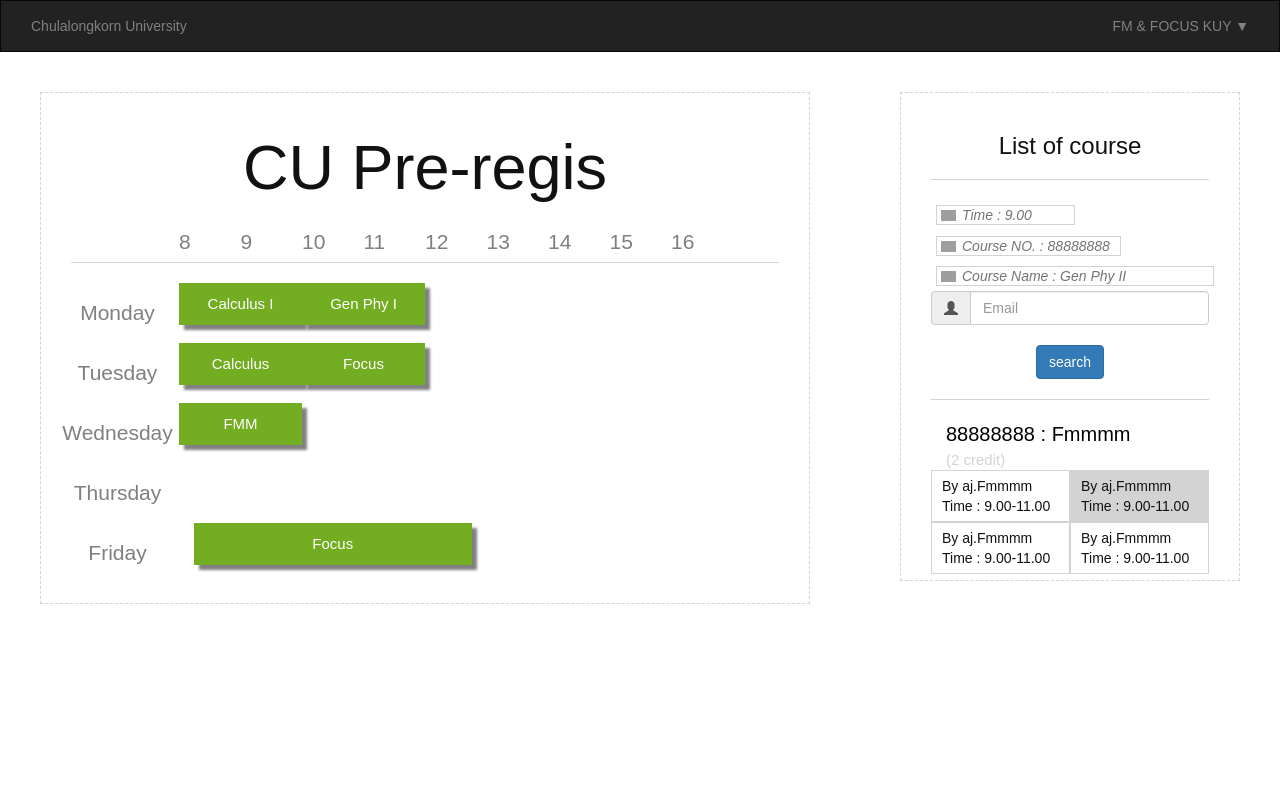
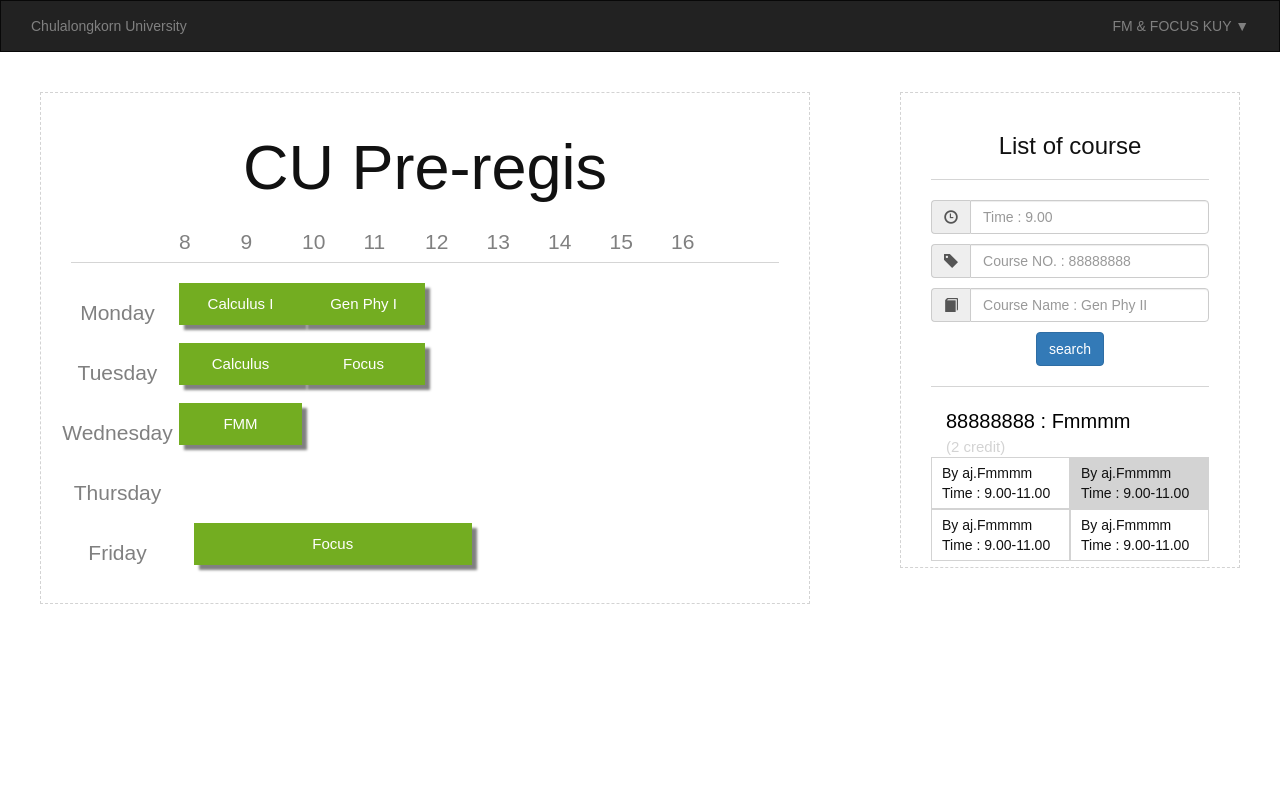
Before and after one commit to kritkrm/Database_Project-1, a React (Create React App) app in the folder preregis/: page / in a window 1280 px wide. Shown: the top 800 px of the page. Built offline with nearby package versions, Linux system fonts and the light colour scheme; grey boxes are pictures that could not be loaded.

Commit message:
change search bars

```diff
--- a/preregis/src/container/search_panel.js
+++ b/preregis/src/container/search_panel.js
@@ -8,20 +8,23 @@ class SearchPanel extends Component {
                     <h3>List of course</h3>
                     <hr/>
 
-                    <input type="text" className="form-control" className="col-sm-6 search searchTime" placeholder="Time : 9.00" aria-describedby="basic-addon1" />
-                    <div className="col-sm-12" />
-                    <input type="text" className="form-control" className="col-sm-8 search searchNo" placeholder="Course NO. : 88888888" aria-describedby="basic-addon1" />
-                    <input type="text" className="form-control" className="col-sm-12 search searchName" placeholder="Course Name : Gen Phy II" aria-describedby="basic-addon1" />
-
-
                     <form>
                         <div className="input-group">
-                            <span className="input-group-addon"><i className="glyphicon glyphicon-user"></i></span>
-                            <input id="email" type="text" className="form-control" name="email" placeholder="Email" />
+                            <span className="input-group-addon"><i className="glyphicon glyphicon-time"></i></span>
+                            <input type="text" className="form-control" name="email" placeholder="Time : 9.00" />
+                        </div>
+
+                        <div className="input-group">
+                            <span className="input-group-addon"><i className="glyphicon glyphicon-tag"></i></span>
+                            <input type="text" className="form-control" name="email" placeholder="Course NO. : 88888888" />
+                        </div>
+
+                        <div className="input-group">
+                            <span className="input-group-addon"><i className="glyphicon glyphicon-book"></i></span>
+                            <input type="text" className="form-control" name="email" placeholder="Course Name : Gen Phy II" />
                         </div>
                     </form>
 
-                <br/>
                 <button className="btn btn-primary" type="botton">search</button>
                 <hr/>
 
--- a/preregis/style/style.css
+++ b/preregis/style/style.css
@@ -80,6 +80,10 @@ body {
        border-radius: 15px;
        margin: 0px 0px 0px 0px;
        padding: 2px 10px 2px 10px;
+   }
+
+   .input-group {
+       margin-bottom: 10px;
    }
 
   /*icon time*/
```
